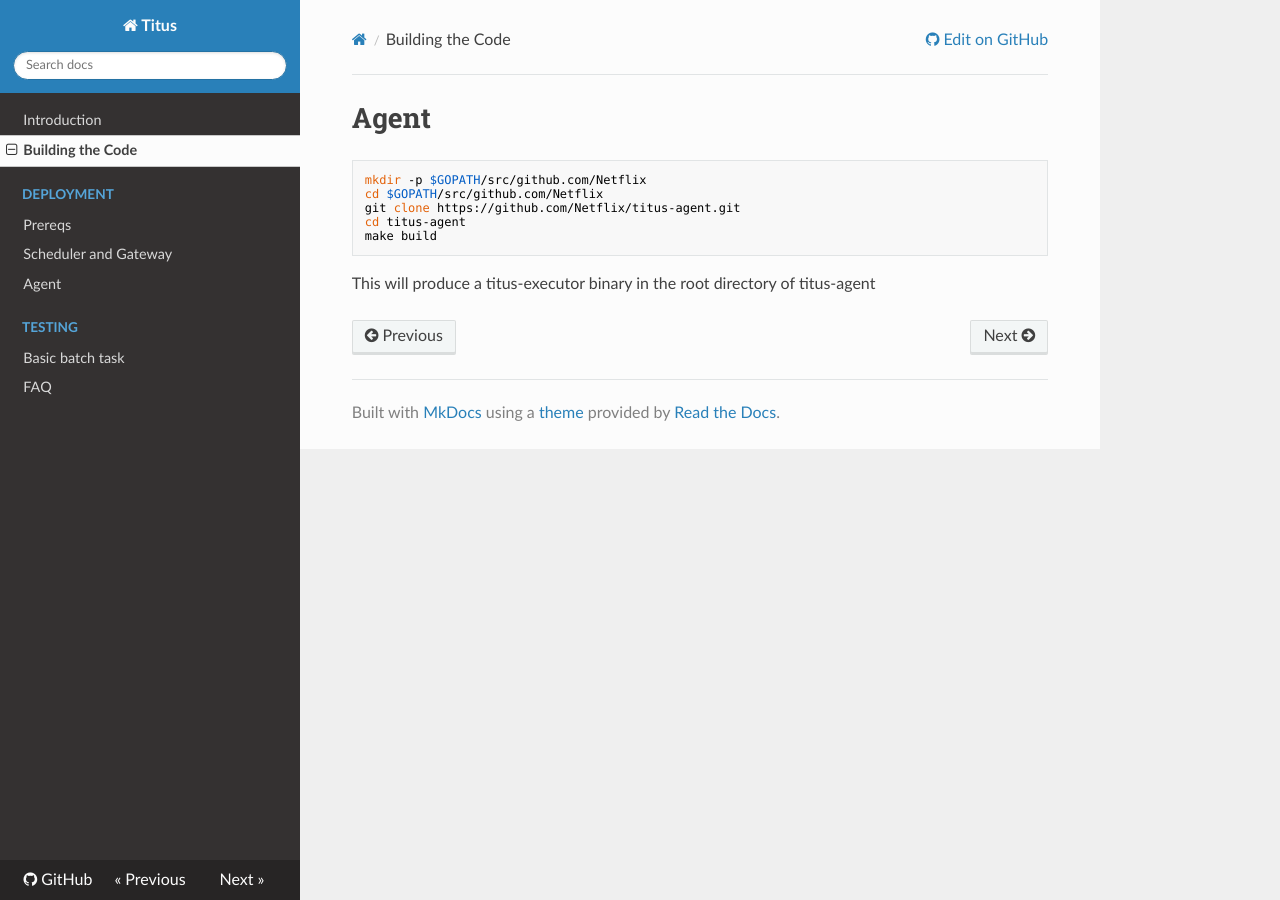
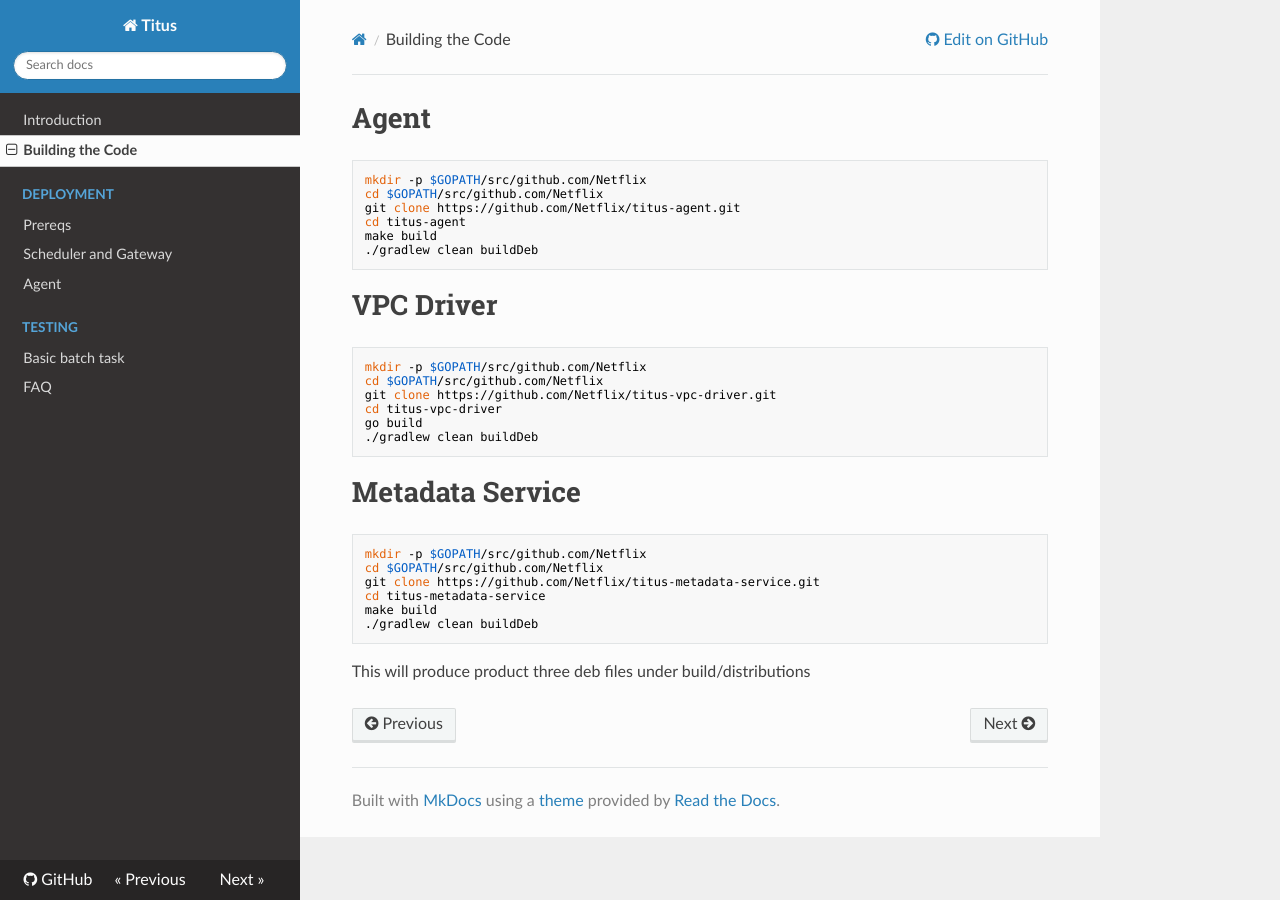
Before and after one commit to Netflix/titus, an MkDocs documentation site: the page built from docs/docs/build.md, in a window 1280 px wide. Built offline with MkDocs 1.6.1, drawn with Linux system fonts in a browser that asks for light colours; nearby versions of some CDN libraries; old or Windows-style settings are respelled for this version of MkDocs.

Commit message:
Update build.md

````diff
--- a/docs/docs/build.md
+++ b/docs/docs/build.md
@@ -6,6 +6,27 @@ cd $GOPATH/src/github.com/Netflix
 git clone https://github.com/Netflix/titus-agent.git
 cd titus-agent
 make build
+./gradlew clean buildDeb
 ```
 
-This will produce a titus-executor binary in the root directory of titus-agent
+# VPC Driver
+```
+mkdir -p $GOPATH/src/github.com/Netflix
+cd $GOPATH/src/github.com/Netflix
+git clone https://github.com/Netflix/titus-vpc-driver.git
+cd titus-vpc-driver
+go build
+./gradlew clean buildDeb
+```
+
+# Metadata Service
+```
+mkdir -p $GOPATH/src/github.com/Netflix
+cd $GOPATH/src/github.com/Netflix
+git clone https://github.com/Netflix/titus-metadata-service.git
+cd titus-metadata-service
+make build
+./gradlew clean buildDeb
+```
+
+This will produce product three deb files under build/distributions
````
